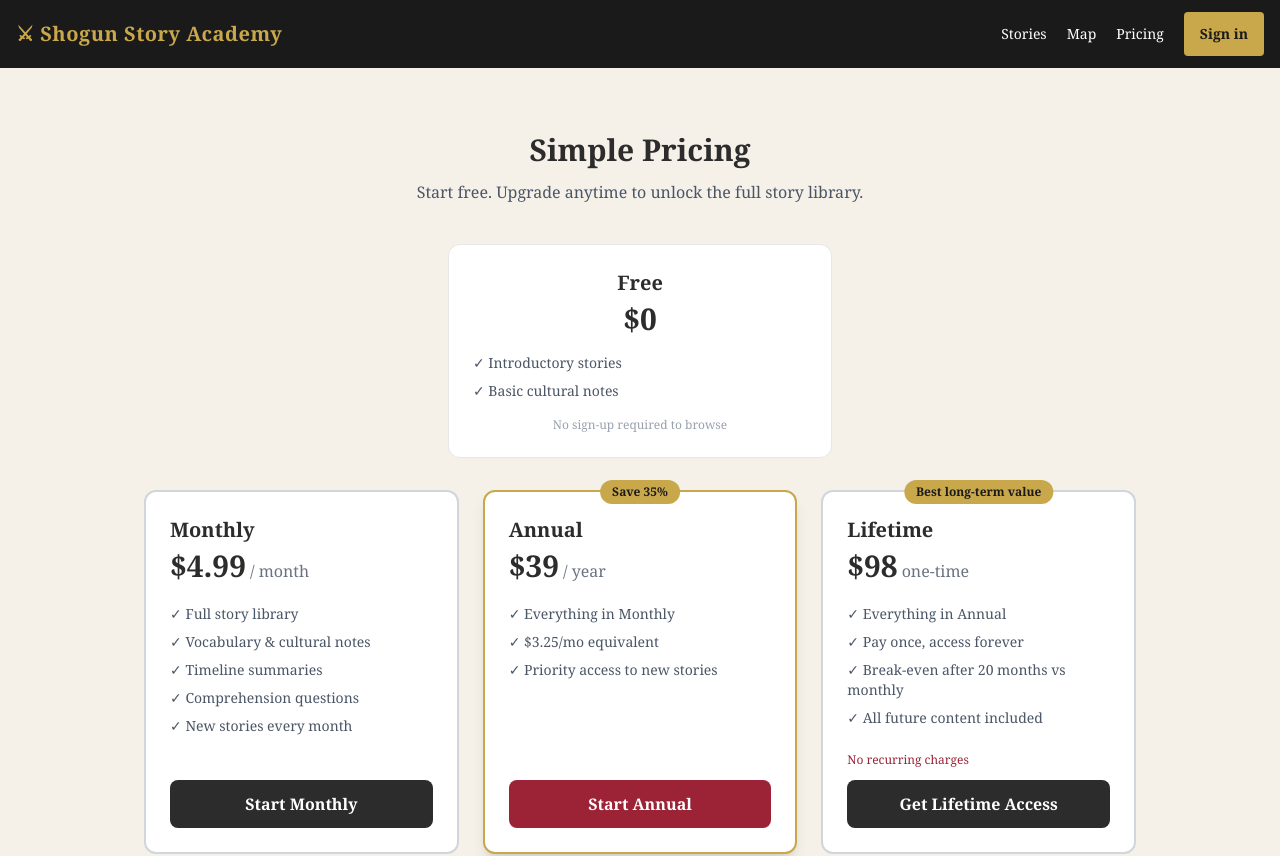
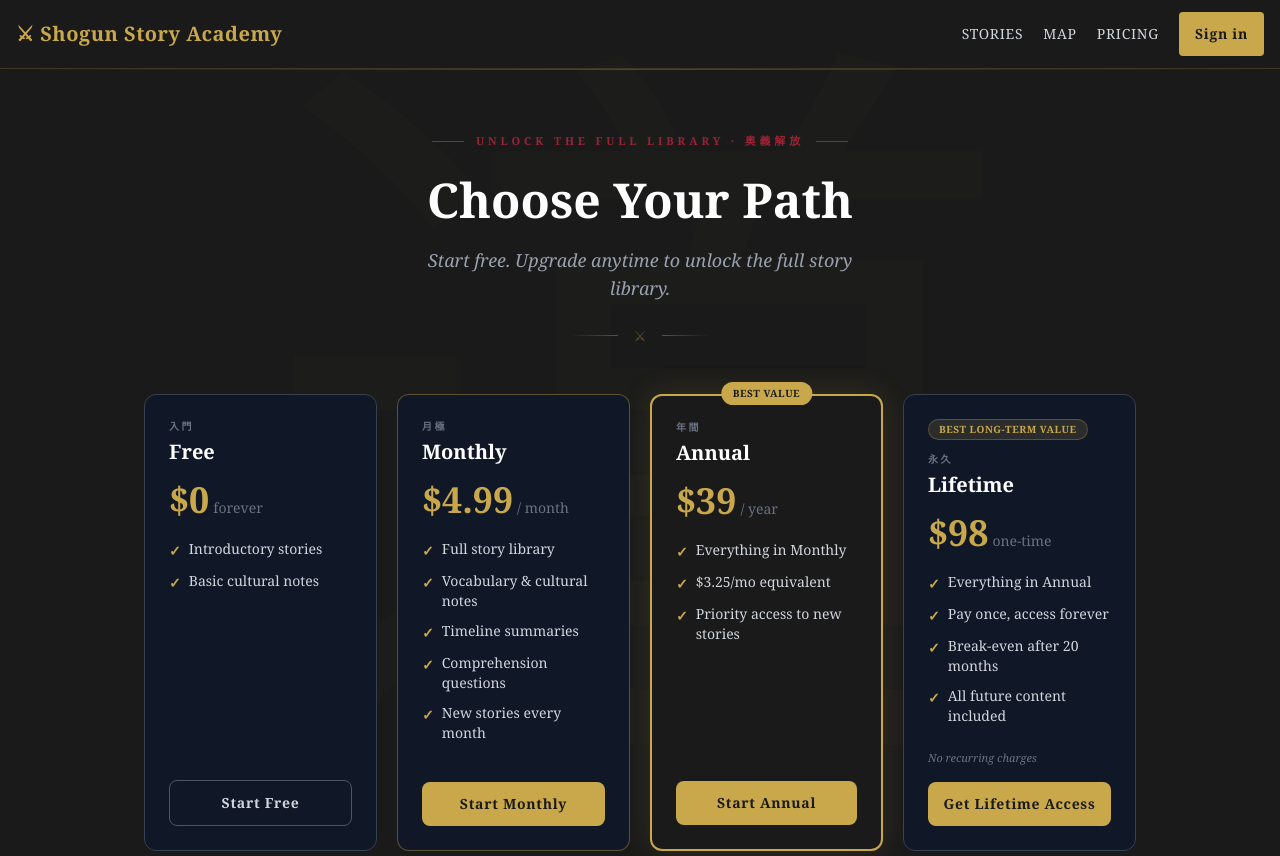
Before and after one commit to kozyocho/shogun-story-academy, a Next.js app: page /pricing in a window 1280 px wide. Shown: the top 856 px of the page. Built offline with nearby package versions, Linux system fonts and the light colour scheme; no server answers.

Commit message:
Redesign Navigation, Pricing page, and Story detail page with dark samurai theme

```diff
--- a/src/app/pricing/page.tsx
+++ b/src/app/pricing/page.tsx
@@ -4,28 +4,44 @@ import { useState } from "react";
 import { useRouter } from "next/navigation";
 import type { PlanKey } from "@/lib/stripe";
 
-// ▼ 金額はここで一元管理。Stripeの Price と合わせて設定する。
-const MONTHLY_PRICE = 4.99; // USD / month
-const ANNUAL_PRICE = 39;   // USD / year
-const LIFETIME_PRICE = 98; // USD / one-time
+const MONTHLY_PRICE = 4.99;
+const ANNUAL_PRICE = 39;
+const LIFETIME_PRICE = 98;
 
 const annualSavingPct = Math.round((1 - ANNUAL_PRICE / (MONTHLY_PRICE * 12)) * 100);
 const lifetimeBreakevenMonths = Math.ceil(LIFETIME_PRICE / MONTHLY_PRICE);
 
 const PLANS: {
-  key: PlanKey;
+  key: PlanKey | "free";
   label: string;
+  labelJa: string;
   priceDisplay: string;
   period: string;
   badge?: string;
+  bestValue?: boolean;
   highlight?: boolean;
   features: string[];
   note?: string;
   cta: string;
+  ctaStyle: "free" | "paid";
 }[] = [
+  {
+    key: "free",
+    label: "Free",
+    labelJa: "入門",
+    priceDisplay: "$0",
+    period: "forever",
+    features: [
+      "Introductory stories",
+      "Basic cultural notes",
+    ],
+    cta: "Start Free",
+    ctaStyle: "free",
+  },
   {
     key: "monthly",
     label: "Monthly",
+    labelJa: "月極",
     priceDisplay: `$${MONTHLY_PRICE}`,
     period: "/ month",
     features: [
@@ -36,13 +52,16 @@ const PLANS: {
       "New stories every month",
     ],
     cta: "Start Monthly",
+    ctaStyle: "paid",
   },
   {
     key: "annual",
     label: "Annual",
+    labelJa: "年間",
     priceDisplay: `$${ANNUAL_PRICE}`,
     period: "/ year",
     badge: `Save ${annualSavingPct}%`,
+    bestValue: true,
     highlight: true,
     features: [
       "Everything in Monthly",
@@ -50,21 +69,24 @@ const PLANS: {
       "Priority access to new stories",
     ],
     cta: "Start Annual",
+    ctaStyle: "paid",
   },
   {
     key: "lifetime",
     label: "Lifetime",
+    labelJa: "永久",
     priceDisplay: `$${LIFETIME_PRICE}`,
     period: "one-time",
     badge: "Best long-term value",
     features: [
       "Everything in Annual",
       "Pay once, access forever",
-      `Break-even after ${lifetimeBreakevenMonths} months vs monthly`,
+      `Break-even after ${lifetimeBreakevenMonths} months`,
       "All future content included",
     ],
     note: "No recurring charges",
     cta: "Get Lifetime Access",
+    ctaStyle: "paid",
   },
 ];
 
@@ -94,79 +116,145 @@ export default function PricingPage() {
   }
 
   return (
-    <div className="max-w-5xl mx-auto px-4 py-12 md:py-16">
-      <div className="text-center mb-10">
-        <h1 className="text-3xl font-bold text-shogun-ink mb-3">Simple Pricing</h1>
-        <p className="text-gray-600">
+    <div className="min-h-screen bg-shogun-dark relative">
+      {/* Atmospheric kanji watermark */}
+      <div
+        aria-hidden="true"
+        className="fixed inset-0 flex items-center justify-center pointer-events-none select-none overflow-hidden"
+      >
+        <span
+          className="text-shogun-gold font-display leading-none"
+          style={{ fontSize: "60vw", opacity: 0.015 }}
+        >
+          道
+        </span>
+      </div>
+
+      {/* Top gold rule */}
+      <div
+        aria-hidden="true"
+        className="absolute top-0 left-0 right-0 h-px bg-gradient-to-r from-transparent via-shogun-gold/30 to-transparent"
+      />
+
+      <div className="relative max-w-5xl mx-auto px-4 py-12 md:py-16">
+
+        {/* ── Page Header ── */}
+        <div className="text-center mb-12">
+          <div className="flex items-center justify-center gap-3 mb-5">
+            <div className="h-px w-8 bg-shogun-red" />
+            <span className="text-shogun-red text-[11px] font-bold tracking-[0.35em] uppercase">
+              UNLOCK THE FULL LIBRARY · 奥義解放
+            </span>
+            <div className="h-px w-8 bg-shogun-red" />
+          </div>
+
+          <h1 className="font-display font-bold text-4xl md:text-5xl text-white leading-tight mb-4">
+            Choose Your Path
+          </h1>
+          <p className="text-gray-400 font-garamond italic text-lg max-w-md mx-auto">
             Start free. Upgrade anytime to unlock the full story library.
           </p>
+
+          {/* Ornamental divider */}
+          <div className="flex items-center justify-center gap-4 mt-6">
+            <div className="h-px w-12 bg-gradient-to-r from-transparent to-shogun-gold/40" />
+            <span className="text-shogun-gold/40 text-sm">⚔</span>
+            <div className="h-px w-12 bg-gradient-to-l from-transparent to-shogun-gold/40" />
+          </div>
         </div>
 
-      {/* Free tier */}
-      <div className="mb-8 p-6 bg-white border border-gray-200 rounded-xl max-w-sm mx-auto text-center">
-        <h2 className="text-xl font-bold text-shogun-ink mb-1">Free</h2>
-        <p className="text-3xl font-bold text-shogun-ink mb-4">$0</p>
-        <ul className="text-sm text-gray-600 space-y-2 mb-4 text-left">
-          <li>✓ Introductory stories</li>
-          <li>✓ Basic cultural notes</li>
-        </ul>
-        <p className="text-xs text-gray-400">No sign-up required to browse</p>
-      </div>
-
-      {/* Paid plans — stack on mobile, 3 cols on md+ */}
-      <div className="grid gap-6 md:grid-cols-3">
+        {/* ── Plan Cards ── */}
+        <div className="grid gap-5 sm:grid-cols-2 lg:grid-cols-4">
           {PLANS.map((plan) => (
             <div
               key={plan.key}
-            className={`relative flex flex-col p-6 rounded-xl border-2 text-left ${
+              className={`relative flex flex-col rounded-xl p-6 text-left transition-all duration-300 ${
                 plan.highlight
-                ? "border-shogun-gold bg-white shadow-lg"
-                : "border-gray-300 bg-white"
+                  ? "bg-shogun-dark border-2 border-shogun-gold shadow-[0_0_30px_rgba(201,168,76,0.15)]"
+                  : plan.key === "monthly"
+                  ? "bg-gray-900 border border-shogun-gold/40 hover:border-shogun-gold/70"
+                  : "bg-gray-900 border border-gray-700 hover:border-gray-500"
               }`}
             >
-            {plan.badge && (
-              <span className="absolute -top-3 left-1/2 -translate-x-1/2 whitespace-nowrap bg-shogun-gold text-shogun-dark text-xs font-bold px-3 py-1 rounded-full">
+              {/* BEST VALUE badge */}
+              {plan.bestValue && (
+                <span className="absolute -top-3.5 left-1/2 -translate-x-1/2 whitespace-nowrap bg-shogun-gold text-shogun-dark text-[10px] font-bold px-3 py-1 rounded-full tracking-wider uppercase">
+                  BEST VALUE
+                </span>
+              )}
+
+              {/* Save % badge (non-best-value) */}
+              {plan.badge && !plan.bestValue && (
+                <span className="inline-block mb-3 bg-shogun-gold/15 text-shogun-gold border border-shogun-gold/30 text-[10px] font-bold px-2.5 py-0.5 rounded-full tracking-wider uppercase self-start">
                   {plan.badge}
                 </span>
               )}
 
-            <h2 className="text-xl font-bold text-shogun-ink mb-1">{plan.label}</h2>
-            <p className="text-3xl font-bold text-shogun-ink">
+              {/* Plan name */}
+              <div className="mb-4">
+                <p className="text-[10px] text-gray-500 uppercase tracking-[0.25em] font-bold mb-1">
+                  {plan.labelJa}
+                </p>
+                <h2 className="font-display font-bold text-xl text-white">
+                  {plan.label}
+                </h2>
+              </div>
+
+              {/* Price */}
+              <div className="mb-5">
+                <span className="text-shogun-gold font-display font-black text-4xl leading-none">
                   {plan.priceDisplay}
-              <span className="text-base font-normal text-gray-500 ml-1">
+                </span>
+                <span className="text-gray-500 text-sm ml-1 font-garamond">
                   {plan.period}
                 </span>
-            </p>
+              </div>
 
-            <ul className="text-sm text-gray-600 space-y-2 mt-5 mb-6 flex-1">
+              {/* Features */}
+              <ul className="space-y-2.5 mb-6 flex-1">
                 {plan.features.map((f) => (
-                <li key={f}>✓ {f}</li>
+                  <li key={f} className="flex items-start gap-2 text-sm text-gray-300">
+                    <span className="text-shogun-gold mt-0.5 shrink-0 font-bold">✓</span>
+                    <span>{f}</span>
+                  </li>
                 ))}
               </ul>
 
               {plan.note && (
-              <p className="text-xs text-shogun-red font-medium mb-3">{plan.note}</p>
+                <p className="text-[11px] text-gray-500 font-garamond italic mb-4">{plan.note}</p>
               )}
 
+              {/* CTA Button */}
+              {plan.key === "free" ? (
+                <a
+                  href="/stories"
+                  className="w-full py-3 rounded-lg text-sm font-bold text-center tracking-wider transition-all duration-200 min-h-[44px] flex items-center justify-center border border-gray-600 text-gray-300 hover:border-white hover:text-white"
+                >
+                  {plan.cta}
+                </a>
+              ) : (
                 <button
-              onClick={() => handleSubscribe(plan.key)}
+                  onClick={() => handleSubscribe(plan.key as PlanKey)}
                   disabled={loading === plan.key}
-              className={`w-full py-3 rounded-lg font-semibold transition-colors min-h-[44px] disabled:opacity-60 ${
+                  className={`w-full py-3 rounded-lg text-sm font-bold tracking-wider transition-all duration-200 min-h-[44px] disabled:opacity-50 ${
                     plan.highlight
-                  ? "bg-shogun-red hover:bg-red-800 text-white"
-                  : "bg-shogun-ink hover:bg-gray-800 text-white"
+                      ? "bg-shogun-gold text-shogun-dark hover:bg-yellow-400 active:scale-[0.98]"
+                      : "bg-shogun-gold text-shogun-dark hover:bg-yellow-400 active:scale-[0.98]"
                   }`}
                 >
                   {loading === plan.key ? "Redirecting…" : plan.cta}
                 </button>
+              )}
             </div>
           ))}
         </div>
 
-      <p className="text-xs text-gray-400 mt-8 text-center">
+        {/* ── Footer note ── */}
+        <p className="text-gray-500 text-sm mt-10 text-center font-garamond">
           Payments processed securely by Stripe.{" "}
           Monthly &amp; annual plans can be canceled anytime.
         </p>
       </div>
+    </div>
   );
 }
--- a/src/components/Navigation.tsx
+++ b/src/components/Navigation.tsx
@@ -20,35 +20,51 @@ export async function Navigation() {
     : null;
 
   return (
-    <nav className="bg-shogun-dark text-white px-4 py-3 flex items-center justify-between gap-2">
-      <Link href="/" className="text-shogun-gold font-bold text-base sm:text-xl tracking-wide shrink-0">
+    <nav className="bg-shogun-dark border-b border-shogun-gold/20 text-white px-4 py-3 flex items-center justify-between gap-2">
+      {/* Logo */}
+      <Link
+        href="/"
+        className="font-display text-shogun-gold font-bold text-base sm:text-xl tracking-wide shrink-0 hover:text-yellow-400 transition-colors duration-200"
+      >
         <span className="sm:hidden">⚔ SSA</span>
         <span className="hidden sm:inline">⚔ Shogun Story Academy</span>
       </Link>
 
       <div className="flex items-center gap-3 sm:gap-5 text-sm">
-        <Link href="/stories" className="hover:text-shogun-gold transition-colors">
+        {/* Nav links */}
+        <Link
+          href="/stories"
+          className="text-gray-300 hover:text-shogun-gold transition-colors duration-200 tracking-wider text-xs sm:text-sm uppercase font-medium"
+        >
           Stories
         </Link>
-        <Link href="/map" className="hover:text-shogun-gold transition-colors">
+        <Link
+          href="/map"
+          className="text-gray-300 hover:text-shogun-gold transition-colors duration-200 tracking-wider text-xs sm:text-sm uppercase font-medium"
+        >
           Map
         </Link>
-        <Link href="/pricing" className="hover:text-shogun-gold transition-colors">
+        <Link
+          href="/pricing"
+          className="text-gray-300 hover:text-shogun-gold transition-colors duration-200 tracking-wider text-xs sm:text-sm uppercase font-medium"
+        >
           Pricing
         </Link>
 
         {user ? (
           <div className="flex items-center gap-3">
+            {/* Streak + rank */}
             <div className="hidden sm:flex items-center gap-2 text-sm">
               {dbUser && dbUser.currentStreak > 0 && (
-                <span className="text-shogun-gold font-semibold">
+                <span className="text-shogun-gold/80 font-semibold">
                   🔥 {dbUser.currentStreak}
                 </span>
               )}
-              <span className="text-gray-300">
+              <span className="text-shogun-gold/80 font-garamond italic">
                 {dbUser ? RANK_NAMES[dbUser.rank ?? 0] : (user.user_metadata?.full_name ?? user.email)}
               </span>
             </div>
+            {/* Sign out */}
             <form
               action={async () => {
                 "use server";
@@ -59,7 +75,7 @@ export async function Navigation() {
             >
               <button
                 type="submit"
-                className="bg-shogun-red hover:bg-red-800 px-4 py-2 rounded text-white transition-colors min-h-[44px]"
+                className="border border-shogun-red/60 text-shogun-red bg-transparent hover:bg-shogun-red hover:text-white px-4 py-2 rounded text-sm font-medium transition-all duration-200 min-h-[44px] tracking-wider"
               >
                 Sign out
               </button>
@@ -81,7 +97,7 @@ export async function Navigation() {
           >
             <button
               type="submit"
-              className="bg-shogun-gold hover:bg-yellow-500 text-shogun-dark px-4 py-2 rounded font-semibold transition-colors min-h-[44px]"
+              className="bg-shogun-gold hover:bg-yellow-400 text-shogun-dark px-4 py-2 rounded font-bold transition-all duration-200 min-h-[44px] tracking-wider text-sm"
             >
               Sign in
             </button>
```
Also changed, not shown: src/app/stories/[slug]/page.tsx (+71 -39 lines). Lines whose indentation alone changed are shown as unchanged.
